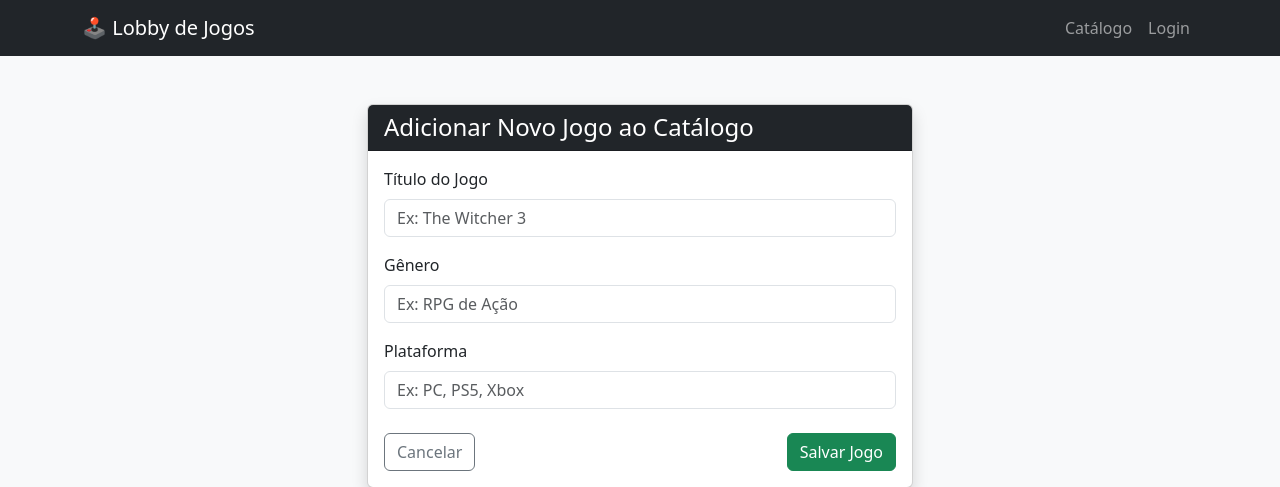
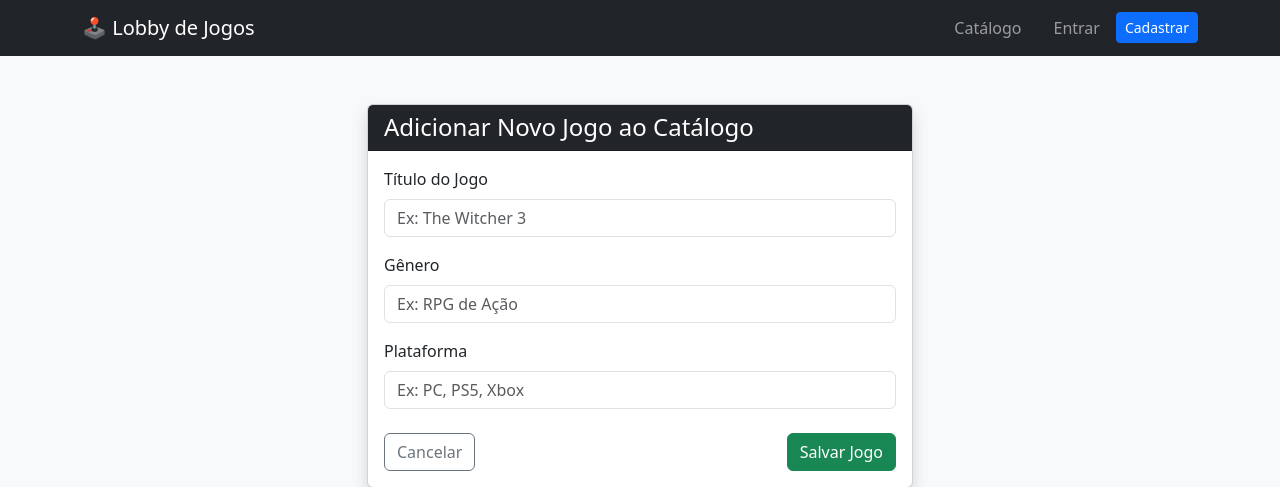
Before and after one commit to David-DEV2005/Gameboxd-Projeto-de-Desenvolvimento-Web-2, a Django app: page /jogo/adicionar/ in a window 1280 px wide. Shown: the top 487 px of the page. Run offline with Django 5.2, Linux system fonts and the light colour scheme.

Commit message:
Atualização no esqueleto da página.
Atualização para dar funcionalidade ao login e registro na página.

```diff
--- a/lobby/templates/lobby/base.html
+++ b/lobby/templates/lobby/base.html
@@ -6,28 +6,47 @@
     <meta name="viewport" content="width=device-width, initial-scale=1.0">
     <title>Lobby de Jogos</title>
     <link href="https://cdn.jsdelivr.net/npm/bootstrap@5.3.0/dist/css/bootstrap.min.css" rel="stylesheet">
-
 </head>
 <body class="bg-light">
+
     <nav class="navbar navbar-expand-lg navbar-dark bg-dark mb-4">
         <div class="container">
             <a class="navbar-brand" href="#">🕹️ Lobby de Jogos</a>
+
             <div class="collapse navbar-collapse">
                 <ul class="navbar-nav ms-auto">
-                    <li class="nav-item">
+
+                    <li class="nav-item me-3">
                         <a class="nav-link" href="{% url 'index' %}">Catálogo</a>
                     </li>
-                    <li class="nav-item">
-                        <a class="nav-link" href="#">Login</a>
-                    </li>
+
+                    {% if user.is_authenticated %}
+                        <li class="nav-item">
+                            <span class="nav-link text-primary fw-bold">Olá, @{{ user.username }}</span>
+                        </li>
+                        <li class="nav-item ms-2">
+                            <form method="POST" action="{% url 'logout' %}">
+                                {% csrf_token %}
+                                <button type="submit" class="btn btn-outline-danger btn-sm mt-1">Sair</button>
+                            </form>
+                        </li>
+                    {% else %}
+                        <li class="nav-item">
+                            <a class="nav-link" href="{% url 'login' %}">Entrar</a>
+                        </li>
+                        <li class="nav-item ms-2">
+                            <a class="btn btn-primary btn-sm mt-1" href="{% url 'register' %}">Cadastrar</a>
+                        </li>
+                    {% endif %}
+
                 </ul>
             </div>
         </div>
     </nav>
-
     <div class="container">
         {% block content %}
         {% endblock %}
     </div>
+
 </body>
 </html>
```
